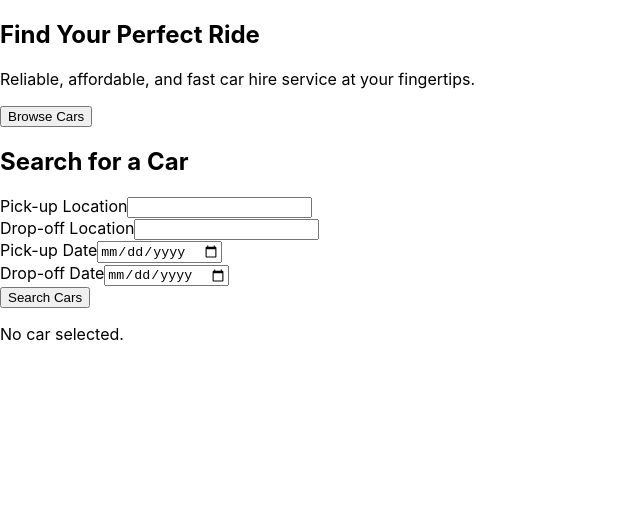
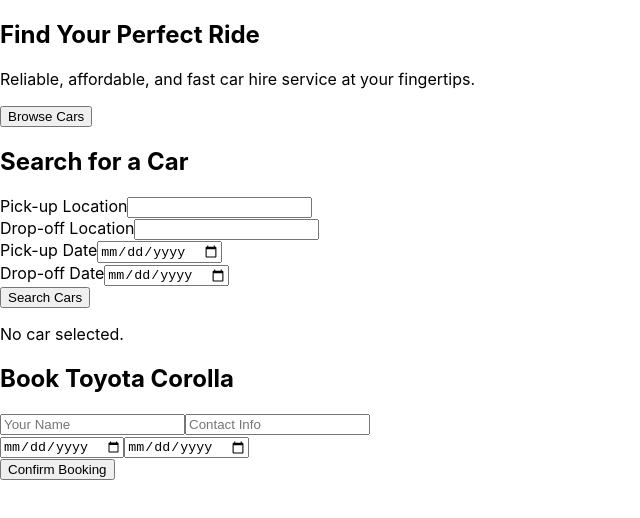
Before and after one commit to obapluto-ob/ridesure-carhire-, a React (Create React App) app in the folder ridesure/: page / in a window 1280 px wide. Shown: the top 518 px of the page, without its empty margins (0-640 px from the left). Built offline with nearby package versions, Linux system fonts and the light colour scheme; the HTML template or start-up script is replaced by a standard one.

Commit message:
Booking form

```diff
--- a/ridesure/src/App.js
+++ b/ridesure/src/App.js
@@ -3,6 +3,8 @@
 import Home from './Components/Home';
 import SearchForm from './Components/SearchForm';
 import CarDetail from './Components/CarDetail';
+import BookingForm from './Components/BookingForm';
+
 
 function App() {
 return(
@@ -11,6 +13,10 @@
     <Home/>
     <SearchForm />
     <CarDetail/>
+    <BookingForm
+  car={{ name: "Toyota Corolla" }}
+  onSubmit={(data) => console.log("Booking submitted:", data)}
+/>
 
   </div>
 );
--- a/ridesure/src/Components/BookingForm.js
+++ b/ridesure/src/Components/BookingForm.js
@@ -0,0 +1,74 @@
+import React, { useState } from 'react';
+
+const BookingForm = ({ car, onSubmit }) => {
+  const [formData, setFormData] = useState({
+    name: '',
+    contact: '',
+    pickupDate: '',
+    returnDate: '',
+  });
+
+  const handleChange = (e) => {
+    setFormData(prev => ({
+      ...prev,
+      [e.target.name]: e.target.value,
+    }));
+  };
+
+  const handleSubmit = (e) => {
+    e.preventDefault();
+    onSubmit && onSubmit({ ...formData, car });
+  };
+
+  return (
+    <div className="max-w-xl mx-auto bg-white p-6 rounded-2xl shadow-md">
+      <h2 className="text-xl font-bold mb-4">Book {car ? car.name : 'a Car'}</h2>
+      <form onSubmit={handleSubmit} className="space-y-4">
+        <input
+          type="text"
+          name="name"
+          placeholder="Your Name"
+          className="w-full border border-gray-300 rounded-xl px-4 py-2"
+          value={formData.name}
+          onChange={handleChange}
+          required
+        />
+        <input
+          type="text"
+          name="contact"
+          placeholder="Contact Info"
+          className="w-full border border-gray-300 rounded-xl px-4 py-2"
+          value={formData.contact}
+          onChange={handleChange}
+          required
+        />
+        <div className="grid grid-cols-1 sm:grid-cols-2 gap-4">
+          <input
+            type="date"
+            name="pickupDate"
+            className="border border-gray-300 rounded-xl px-4 py-2"
+            value={formData.pickupDate}
+            onChange={handleChange}
+            required
+          />
+          <input
+            type="date"
+            name="returnDate"
+            className="border border-gray-300 rounded-xl px-4 py-2"
+            value={formData.returnDate}
+            onChange={handleChange}
+            required
+          />
+        </div>
+        <button
+          type="submit"
+          className="w-full bg-blue-600 text-white py-2 rounded-xl hover:bg-blue-700 transition"
+        >
+          Confirm Booking
+        </button>
+      </form>
+    </div>
+  );
+};
+
+export default BookingForm;
```
